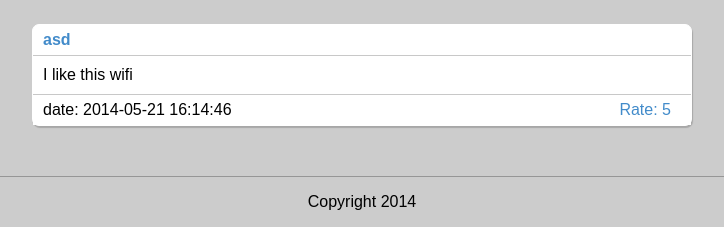
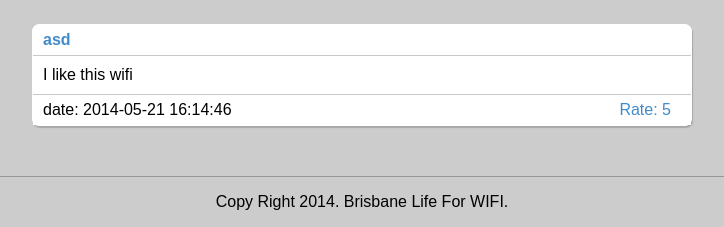
Before and after one commit to ZUTAOWU/TheWeb, a PHP site: page /content.php?537cd0d5f2c74 in a window 1280 px wide. Shown: the part 946-1173 px from the top of the page, without its empty margins (278-1002 px from the left). Run offline with PHP 8.4, Linux system fonts and the light colour scheme; data comes from the database, SQL or seed files in the repository; some libraries are stand-ins or nearby versions.

Commit message:
! update all

```diff
--- a/content.php
+++ b/content.php
@@ -140,7 +140,7 @@
 					</div>
 				</div> -->
 			</div>
-			<div class="footer" id="footer">Copyright 2014</div>
+			<?php include 'footer.inc';?>
 
 		</div>
 		<script type="text/javascript">
```
